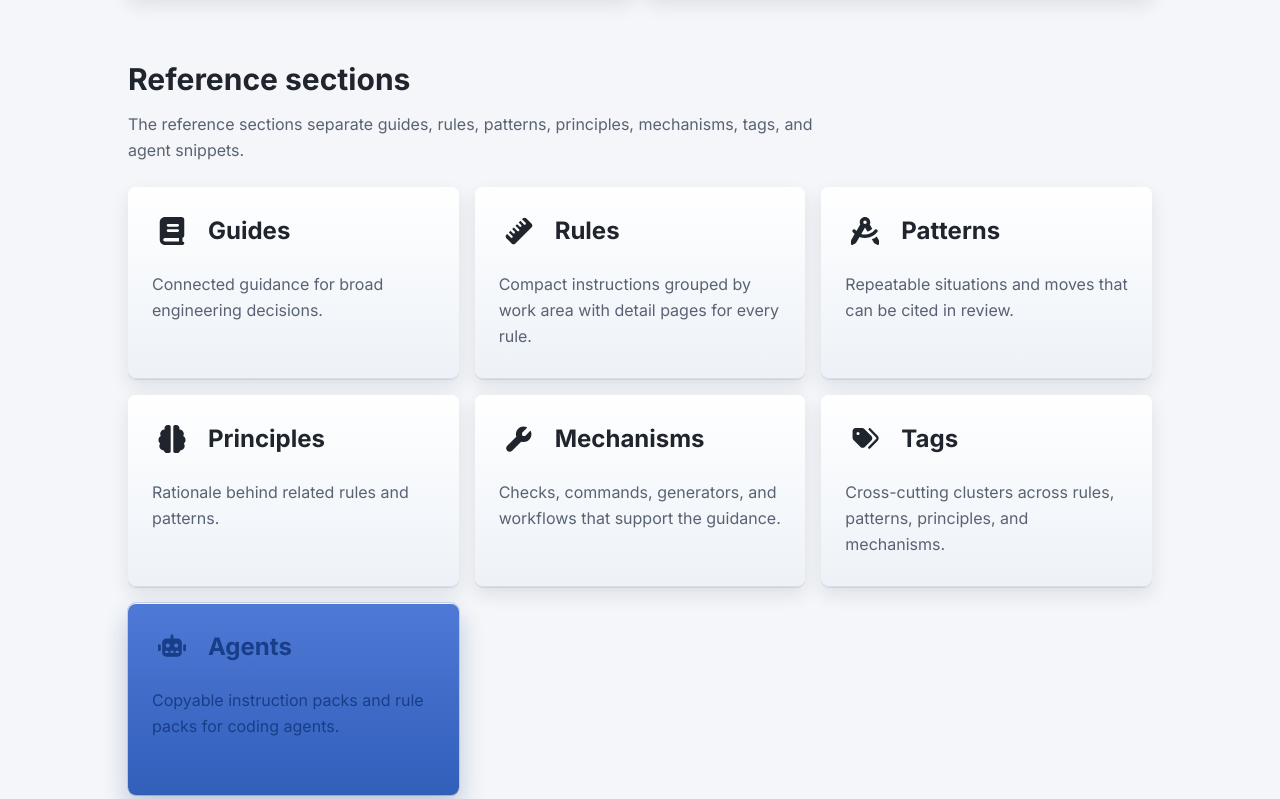
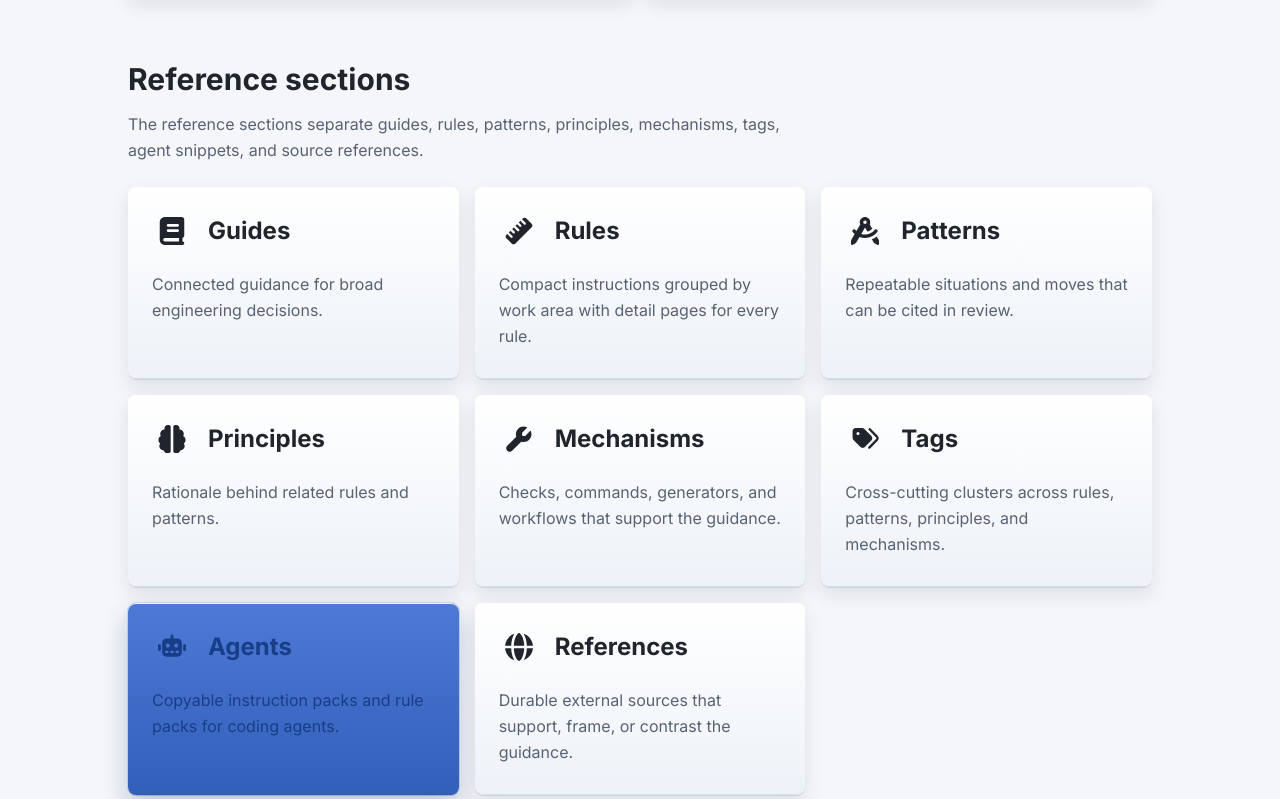
Before and after one commit to joshka/practice, an Astro site: page / in a window 1280 px wide. Shown: the part 1062-1861 px from the top of the page. Built offline with nearby package versions, Linux system fonts and the light colour scheme; Astro itself is replaced by a stand-in of ours.

Commit message:
Add references homepage card
Include References in the homepage reference-section grid so the primary section list matches the site navigation and lays out evenly.

```diff
--- a/src/pages/index.astro
+++ b/src/pages/index.astro
@@ -45,6 +45,12 @@ const homeCards = [
     kind: 'agent' as const,
     route: '/agents/',
     description: 'Copyable instruction packs and rule packs for coding agents.',
+  },
+  {
+    title: 'References',
+    kind: 'reference' as const,
+    route: '/references/',
+    description: 'Durable external sources that support, frame, or contrast the guidance.',
   },
 ];
 
@@ -129,7 +135,7 @@ const useCases = [
           <h2 id="home-library-title">Reference sections</h2>
           <p>
             The reference sections separate guides, rules, patterns, principles, mechanisms, tags,
-            and agent snippets.
+            agent snippets, and source references.
           </p>
         </div>
         <div class="home-card-grid" aria-label="Primary sections">
```
